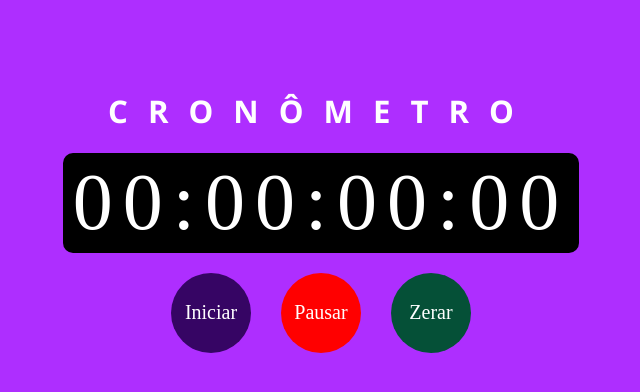
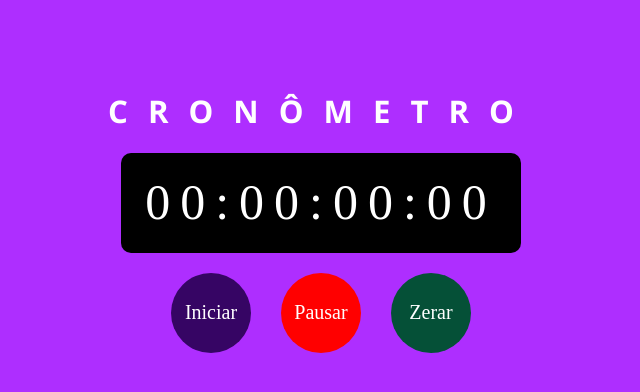
Before and after one commit to Vinkario/cronometro, a plain HTML site: page index.html in a window 1280 px wide. Shown: the whole page, without its empty margins (319-959 px from the left). Drawn offline with Linux system fonts and the light colour scheme.

Commit message:
adicionando respONSI

```diff
--- a/assets/css/style.css
+++ b/assets/css/style.css
@@ -15,7 +15,7 @@
   }
 }
 
-@media screen and (max-width: 480px) {
+@media screen and (max-width: 680px) {
   .buttons {
     justify-content: center;
     align-items: center;
@@ -48,7 +48,7 @@ body {
   flex-direction: column;
   justify-content: center;
   align-items: center;
-  width: 500px;
+  width: 300px;
   margin: 50px auto;
   padding: 20px;
   border-radius: 10px;
@@ -89,9 +89,10 @@ body {
   display: flex;
   align-items: center;
   justify-content: center;
+  width: 400PX;
   height: 100px;
   padding: 10px;
-  font-size: 80px;
+  font-size: 50px;
   font-family: minhaFonte;
   letter-spacing: 10px;
   background-color: black;
```
